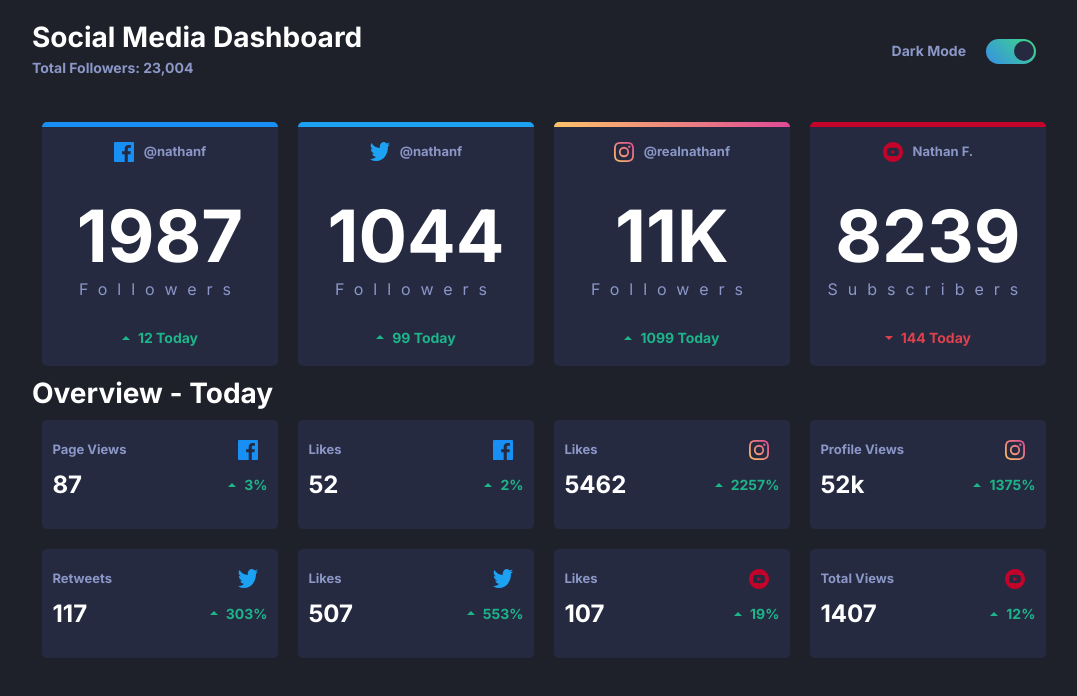
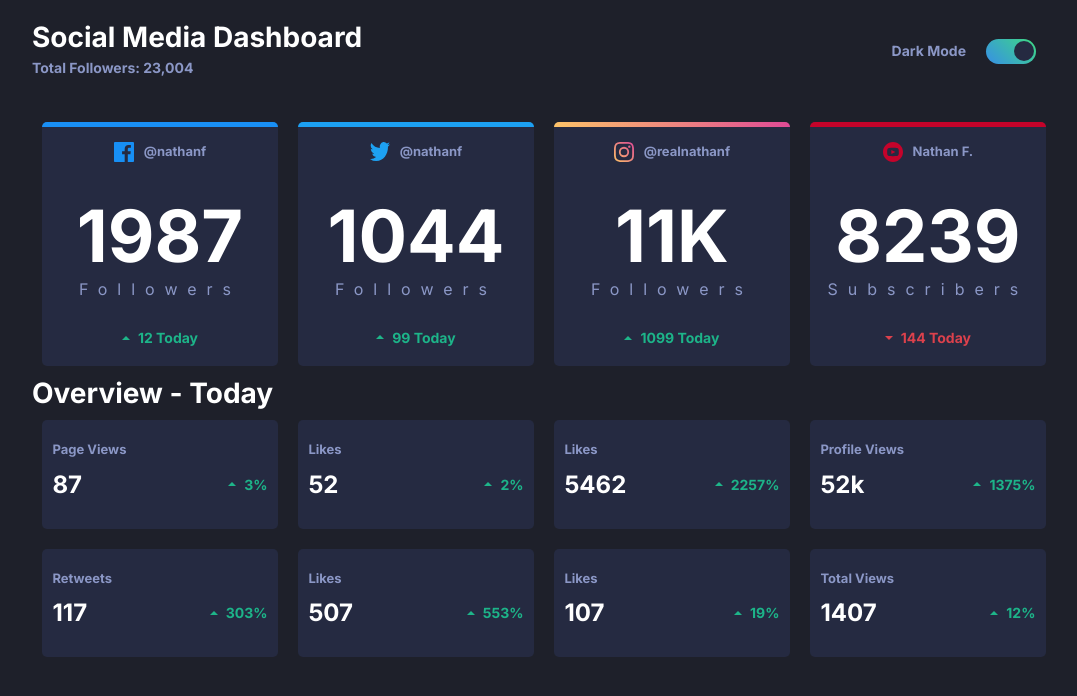
Before and after one commit to Ahmed-BenAhmed/social-media-dashboard, a plain HTML site: page index.html in a window 1280 px wide. Shown: the whole page, without its empty margins (96-1173 px from the left). Drawn offline with Linux system fonts and the light colour scheme.

Commit message:
icons removed

```diff
--- a/index.html
+++ b/index.html
@@ -105,7 +105,7 @@
     <h3 class="section-title">Overview - Today</h3>
     <div class="overview">
       <div class="card">
-        <div class="card-header"><span>Page Views</span><img src="./images/icon-facebook.svg" alt="facebook"></div>
+        <div class="card-header"><span>Page Views</span><img src="" alt=""></div>
         <div class="card-footer">
           <div class="statics-num">87</div>
           <div class="increase">
@@ -114,7 +114,7 @@
         </div>
       </div>
       <div class="card">
-        <div class="card-header"><span>Likes</span><img src="./images/icon-facebook.svg" alt=""></div>
+        <div class="card-header"><span>Likes</span><img src="" alt=""></div>
         <div class="card-footer">
           <div class="statics-num">52</div>
           <div class="increase">
@@ -124,7 +124,7 @@
         </div>
       </div>
       <div class="card">
-        <div class="card-header"><span>Likes</span><img src="./images/icon-instagram.svg" alt="instagram"></div>
+        <div class="card-header"><span>Likes</span><img src="" alt=""></div>
         <div class="card-footer">
           <div class="statics-num">
             5462
@@ -136,7 +136,7 @@
         </div>
       </div>
       <div class="card">
-        <div class="card-header"><span>Profile Views</span><img src="./images/icon-instagram.svg" alt=""></div>
+        <div class="card-header"><span>Profile Views</span><img src="" alt=""></div>
         <div class="card-footer">
           <div class="statics-num">52k</div>
           <div class="increase">
@@ -146,7 +146,7 @@
         </div>
       </div>
       <div class="card">
-        <div class="card-header"><span>Retweets</span><img src="./images/icon-twitter.svg" alt=""></div>
+        <div class="card-header"><span>Retweets</span><img src="" alt=""></div>
         <div class="card-footer">
           <div class="statics-num">117</div>
           <div class="increase">
@@ -156,7 +156,7 @@
         </div>
       </div>
       <div class="card">
-        <div class="card-header"><span>Likes</span><img src="./images/icon-twitter.svg" alt=""></div>
+        <div class="card-header"><span>Likes</span><img src="" alt=""></div>
         <div class="card-footer">
           <div class="statics-num">507</div>
           <div class="increase">
@@ -166,7 +166,7 @@
         </div>
       </div>
       <div class="card">
-        <div class="card-header"><span>Likes</span><img src="./images/icon-youtube.svg" alt=""></div>
+        <div class="card-header"><span>Likes</span><img src="" alt=""></div>
         <div class="card-footer">
           <div class="statics-num">107</div>
           <div class="increase">
@@ -177,7 +177,7 @@
       </div>
       <div class="card">
         <div class="card-header"><span>  Total Views
-        </span><img src="./images/icon-youtube.svg" alt=""></div>
+        </span><img src="" alt=""></div>
         <div class="card-footer">
           <div class="statics-num">1407</div>
           <div class="increase">
```
